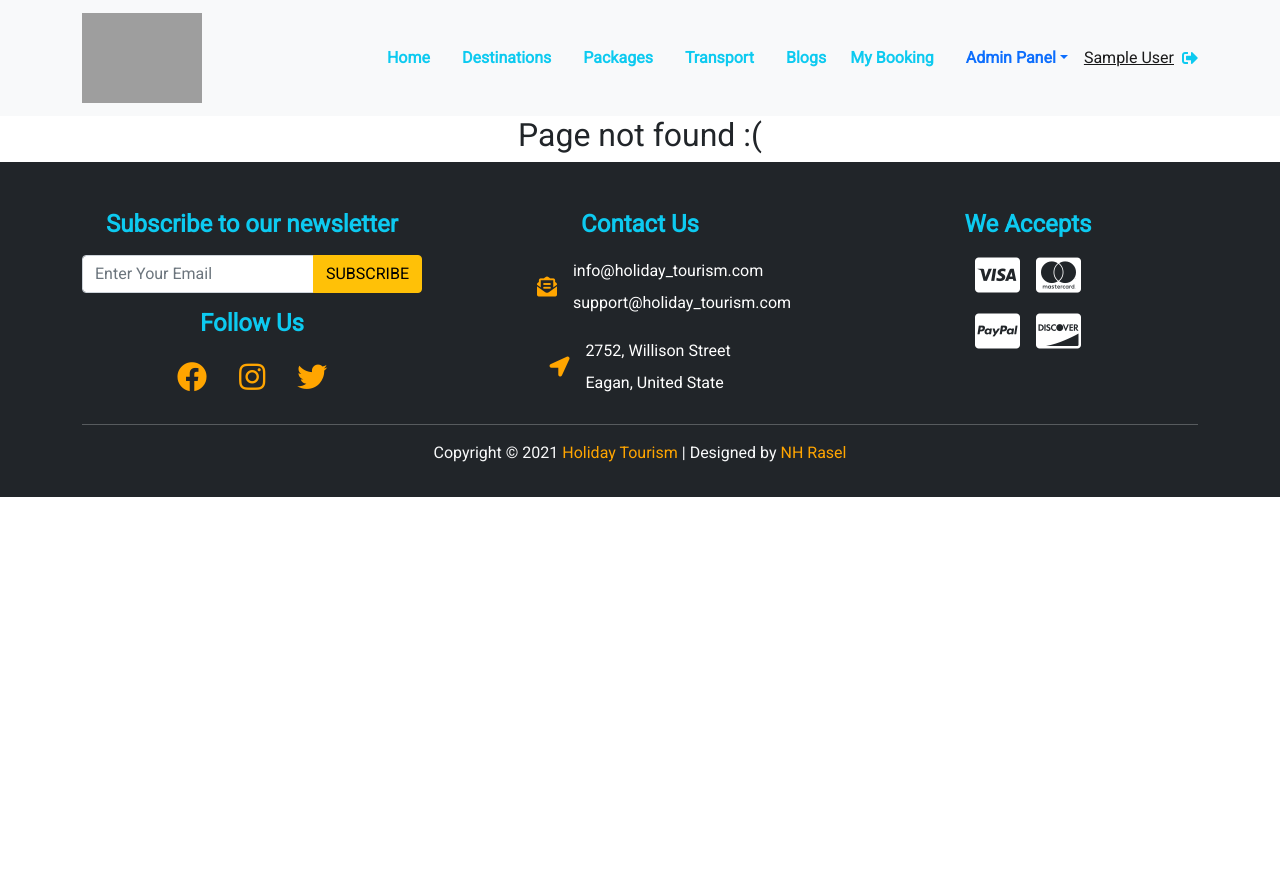
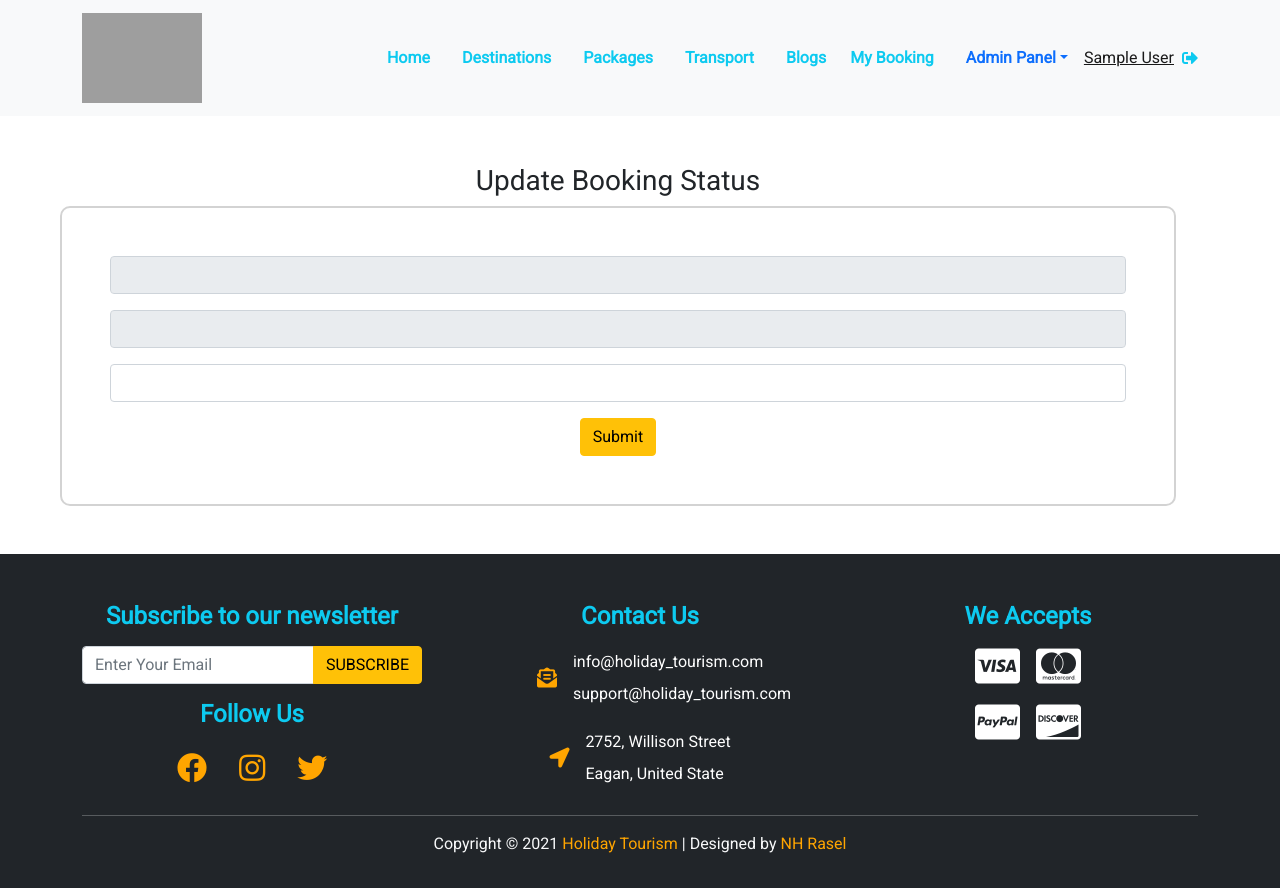
Before and after one commit to NH-Rasel/holiday-tourism-client, a React (Create React App) app: page /updateBooking/1 in a window 1280 px wide. Before the commit the page ends 800 px from the top, so only its background shows below. Built offline with nearby package versions, Linux system fonts and the light colour scheme; no server answers; sample sign-in values are in the browser's storage; grey boxes are pictures that could not be loaded.

Commit message:
manageBookingg-page created

```diff
--- a/src/App.js
+++ b/src/App.js
@@ -16,6 +16,7 @@ import ManageBooking from './Pages/Admin/ManageBooking/ManageBooking';
 import AddBlog from './Pages/Admin/AddBlog/AddBlog';
 import PackageDetail from './Pages/PrivateRoute/PackageDetail/PackageDetail';
 import BookingInfo from './Pages/PrivateRoute/BookingInfo/BookingInfo';
+import UpdateBooking from './Pages/Admin/ManageBooking/UpdateBooking/UpdateBooking';
 
 function App() {
   return (
@@ -54,6 +55,9 @@ function App() {
             <PrivateRoute path="/manageBooking">
               <ManageBooking></ManageBooking>
             </PrivateRoute>
+            <PrivateRoute path="/updateBooking/:id">
+              <UpdateBooking></UpdateBooking>
+            </PrivateRoute>
             <PrivateRoute path="/addBlog">
               <AddBlog></AddBlog>
             </PrivateRoute>
--- a/src/Pages/Admin/ManageBooking/ManageBooking.js
+++ b/src/Pages/Admin/ManageBooking/ManageBooking.js
@@ -1,9 +1,51 @@
 import React from 'react';
+import { useEffect } from 'react';
+import { useState } from 'react';
+import { Link } from 'react-router-dom';
 
 const ManageBooking = () => {
+    const [user, setUser] = useState([]);
+
+    useEffect(() => {
+        fetch(`https://holiday-turism.herokuapp.com/user`)
+            .then(res => res.json())
+            .then(data => setUser(data))
+    }, [])
+
+    //Delete a booking
+    const handleDeleteBooking = id => {
+        const proceed = window.confirm('Confirm Delete?')
+        if (proceed) {
+            fetch(`https://holiday-turism.herokuapp.com/user/${id}`, {
+                method: 'DELETE'
+            })
+                .then(res => res.json())
+                .then(data => {
+                    if (data.deletedCount > 0) {
+                        alert('deleted successfully')
+                        const remainingBooking = user.filter(users => users._id !== id);
+                        setUser(remainingBooking);
+                    }
+                })
+        }
+
+    }
+
     return (
-        <div>
-            <h2>update or delete your package</h2>
+        <div className="container m-5">
+            <h2 className="fw-bold m-4">Manage All Booking</h2>
+            {
+                user?.map(users => <div key={users._id}
+                    style={{ backgroundColor: 'lightgray', border: '1px solid aquamarine', borderRadius: '10px', margin: '10px', padding: '10px' }}
+                >
+                    <h5>Package: <span className="fw-bold">{users.title}</span></h5>
+                    <p>Price: ${users.price}</p>
+                    <p>Status: {users.status}</p>
+                    <p>Booking date: {users.date}</p>
+                    <Link to={`/updateBooking/${users._id}`}><button className="btn btn-warning me-3"><i className="fas fa-sync-alt"></i></button></Link>
+                    <button onClick={() => handleDeleteBooking(users._id)} className="btn btn-danger"><i className="far fa-trash-alt"></i></button>
+                </div>)
+            }
         </div>
     );
 };
--- /dev/null
+++ b/src/Pages/Admin/ManageBooking/UpdateBooking/UpdateBooking.js
@@ -0,0 +1,56 @@
+import React from 'react';
+import { useParams } from 'react-router';
+import { useEffect } from 'react';
+import { useState } from 'react';
+
+const UpdateBooking = () => {
+    const { id } = useParams();
+    const [user, setUser] = useState({});
+
+    useEffect(() => {
+        const url = `https://holiday-turism.herokuapp.com/user/${id}`;
+        fetch(url)
+            .then(res => res.json())
+            .then(data => setUser(data));
+    }, []);
+
+    const handleStatusChange = e => {
+        const updateStatus = e.target.value;
+        const updatedStatus = { status: updateStatus }
+        setUser(updatedStatus);
+    }
+
+    const handleUpdateBooking = e => {
+        const url = `https://holiday-turism.herokuapp.com/user/${id}`;
+        fetch(url, {
+            method: 'PUT',
+            headers: {
+                'content-type': 'application/json'
+            },
+            body: JSON.stringify(user)
+        })
+            .then(res => res.json())
+            .then(data => {
+                if (data.modifiedCount > 0) {
+                    alert('Updated Successfully')
+                    setUser({});
+                }
+            })
+        e.preventDefault()
+
+    }
+
+    return (
+        <div className="container m-2 m-lg-5">
+            <h3>Update Booking Status</h3>
+            <form className="p-1 p-lg-5" style={{ border: '2px solid lightgray', borderRadius: '10px', width: 'auto' }} onSubmit={handleUpdateBooking}>
+                <input class="form-control mb-3" type="text" value={user.email} readOnly aria-label="default input example" />
+                <input class="form-control mb-3" type="text" value={user.title} readOnly aria-label="default input example" />
+                <input onChange={handleStatusChange} class="form-control mb-3" type="text" value={user.status || ''} aria-label="default input example" />
+                <input className="btn btn-warning" type="submit" />
+            </form>
+        </div>
+    );
+};
+
+export default UpdateBooking;
--- a/src/Pages/NotFound/NotFound.js
+++ b/src/Pages/NotFound/NotFound.js
@@ -2,8 +2,8 @@ import React from 'react';
 
 const NotFound = () => {
     return (
-        <div>
-            <h2>Page not found :(</h2>
+        <div className="container">
+            <img src="https://i.ibb.co/vsHydQc/3747371-1.png" alt="" />
         </div>
     );
 };
--- a/src/Pages/PrivateRoute/BookingInfo/BookingInfo.js
+++ b/src/Pages/PrivateRoute/BookingInfo/BookingInfo.js
@@ -16,23 +16,24 @@ const BookingInfo = () => {
     return (
         <div className="container m-2 m-lg-5">
             <form className="p-1 p-lg-5" style={{ border: '2px solid lightgray', borderRadius: '10px', width: 'auto' }} onSubmit={handleSubmit(onSubmit)}>
-                <div class="form-floating mb-3">
-                    <input {...register("email")} type="text" class="form-control" placeholder="Your Email" />
+                <div className="form-floating mb-3">
+                    <input {...register("email")} type="text" className="form-control" placeholder="Your Email" />
                     <label for="floatingTextarea">Your Email</label>
                 </div>
-                <div class="form-floating mb-3">
-                    <input {...register("date")} type="text" id="floatingTextarea" class="form-control" placeholder="dd/mm/yy" />
+                <div className="form-floating mb-3">
+                    <input {...register("date")} type="text" id="floatingTextarea" className="form-control" placeholder="dd/mm/yy" />
                     <label for="floatingTextarea">dd/mm/yy</label>
                 </div>
-                <div class="form-floating mb-3">
-                    <input {...register("title")} type="text" id="floatingTextarea" class="form-control"
+                <div className="form-floating mb-3">
+                    <input {...register("title")} type="text" id="floatingTextarea" className="form-control"
                         placeholder="Package Title" />
                     <label for="floatingTextarea">Package Title</label>
                 </div>
-                <div class="form-floating mb-3">
-                    <input {...register("price")} type="number" id="floatingTextarea" class="form-control" placeholder="Price" />
+                <div className="form-floating mb-3">
+                    <input {...register("price")} type="number" id="floatingTextarea" className="form-control" placeholder="Price" />
                     <label for="floatingTextarea">Price</label>
                 </div>
+                <input {...register("status")} class="form-control mb-3" type="text" value="pending" readOnly aria-label="default input example" />
                 <input className="btn btn-warning" type="submit" />
             </form>
         </div>
--- a/src/Pages/PrivateRoute/MyBooking/MyBooking.js
+++ b/src/Pages/PrivateRoute/MyBooking/MyBooking.js
@@ -1,6 +1,7 @@
 import React from 'react';
 import { useEffect } from 'react';
 import { useState } from 'react';
+
 const MyBooking = () => {
     const [user, setUser] = useState([]);
 
@@ -39,7 +40,8 @@ const MyBooking = () => {
                     <h5>Package: <span className="fw-bold">{users.title}</span></h5>
                     <p>Price: ${users.price}</p>
                     <p>Booking date: {users.date}</p>
-                    <button onClick={() => handleDeleteBooking(users._id)} className="btn btn-danger"><i class="far fa-trash-alt"></i></button>
+                    <p>Status: {users.status}</p>
+                    <button onClick={() => handleDeleteBooking(users._id)} className="btn btn-danger"><i className="far fa-trash-alt"></i></button>
                 </div>)
             }
         </div>
--- a/src/Pages/PrivateRoute/TransportDetail/TransportDetail.js
+++ b/src/Pages/PrivateRoute/TransportDetail/TransportDetail.js
@@ -7,8 +7,8 @@ const TransportDetail = () => {
     return (
         <div className="container m-5">
             <form className="p-4" style={{ border: '2px solid lightgray', borderRadius: '10px', width: 'auto' }} action="">
-                <div class="form-floating">
-                    <select class="form-select mb-3" id="floatingSelect" aria-label="Floating label select example">
+                <div className="form-floating">
+                    <select className="form-select mb-3" id="floatingSelect" aria-label="Floating label select example">
                         <option selected>Select your vehicles</option>
                         <option value="1">Bus</option>
                         <option value="2">Airline</option>
@@ -17,12 +17,12 @@ const TransportDetail = () => {
                     </select>
                     <label for="floatingSelect">Choose a option</label>
                 </div>
-                <div class="form-floating mb-3">
-                    <input type="password" class="form-control" id="floatingPassword" placeholder="PickUp" />
+                <div className="form-floating mb-3">
+                    <input type="password" className="form-control" id="floatingPassword" placeholder="PickUp" />
                     <label for="floatingPassword">From</label>
                 </div>
-                <div class="form-floating mb-3">
-                    <input type="password" class="form-control" id="floatingPassword" placeholder="Destination" />
+                <div className="form-floating mb-3">
+                    <input type="password" className="form-control" id="floatingPassword" placeholder="Destination" />
                     <label for="floatingPassword">To</label>
                 </div>
                 <div className="text-start">
```
